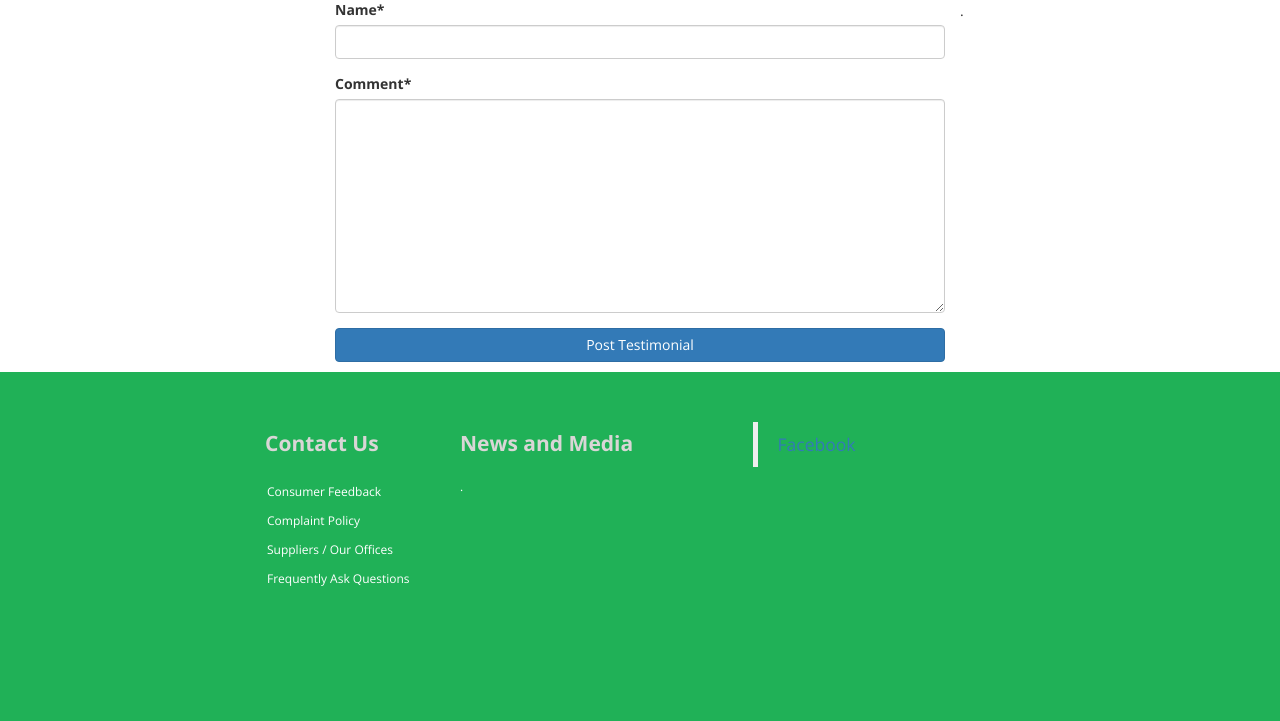
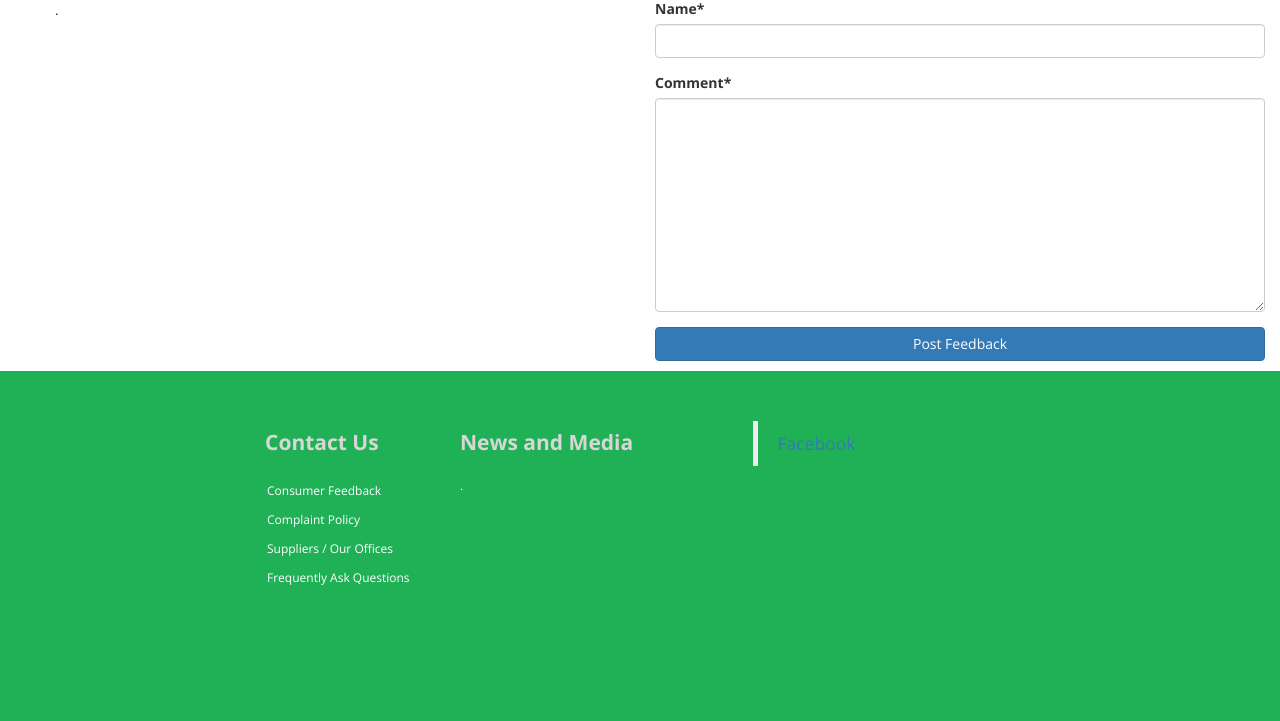
Before and after one commit to gauraviit1/pahal_project, a Django app: page /testimonial/ in a window 1280 px wide. Shown: the part 427-1148 px from the top of the page. Run offline with Django 3.2, Linux system fonts and the light colour scheme; data that the repository does not hold is empty; some libraries are stand-ins or nearby versions.

Commit message:
changed feedback form display

```diff
--- a/shop/templates/shop/base.html
+++ b/shop/templates/shop/base.html
@@ -178,7 +178,7 @@
             <span class="icon-bar"></span>
             <span class="icon-bar"></span>
           </button>
-          <a class="navbar-brand" href="http://admis.hp.nic.in/hpprisons/"><img src="{% static 'img/hpj-logo.jpg' %}"></a>
+          <a class="navbar-brand" href="http://admis.hp.nic.in/hpprisons/"><img class="img-responsive" src="{% static 'img/hpj-logo.jpg' %}"></a>
 
         </div>
         <div id="navbar" class="navbar-collapse collapse">
@@ -223,7 +223,6 @@
             </li>
             <li><a href="#about" style="font-family: 'Oswald', sans-serif;">About</a></li>
             <li><a href="#contact" style="font-family: 'Oswald', sans-serif;">Contact</a></li>
-            <li><a href="{% url 'testimonials:testimonial_list' %}" style="font-family: 'Oswald', sans-serif;"> Testimonial</a></li>
 
           </ul>
           <ul class="nav navbar-nav navbar-right">
@@ -316,7 +315,7 @@
       <div class="col-md-2 col-sm-6 paddingtop-bottom">
         <h6 class="heading7">Contact Us</h6>
         <ul class="footer-ul">
-          <li><a href="#"> Consumer Feedback</a></li>
+          <li><a href="{% url 'testimonials:testimonial_list' %}"> Consumer Feedback</a></li>
           <li><a href="#"> Complaint Policy</a></li>
           <li><a href="#"> Suppliers / Our Offices</a></li>
           <li><a href="#"> Frequently Ask Questions</a></li>
--- a/testimonials/templates/testimonial/testimonial.html
+++ b/testimonials/templates/testimonial/testimonial.html
@@ -8,7 +8,15 @@ Testimonials
 {% endblock %}
 
 {% block content %}
-<div class="col-sm-6 col-md-12">
+<div class="col-md-6 pull-right">
+    <form action="." method="post" >
+        {{ form|crispy }}
+        <p><input class="btn btn-block btn-primary"type="submit" value="Post Feedback"></p>
+        {% csrf_token %}
+    </form>
+</div>
+
+<div class="col-sm-6 col-md-6">
 {% for testimonial in testimonials %}
 
 <div class="content">
@@ -31,16 +39,7 @@ Testimonials
 </div>
 {% endfor %}
 </div>
-            <div class="col-md-3">
-            </div>
-            <div class="col-md-6">
 
-            <form action="." method="post" >
-            {{ form|crispy }}
-            <p><input class="btn btn-block btn-primary"type="submit" value="Post Testimonial"></p>
-            {% csrf_token %}
-            </form>
-            </div>
-            <div class="col-md-3">
-            </div>
+
+
 {% endblock %}
```
